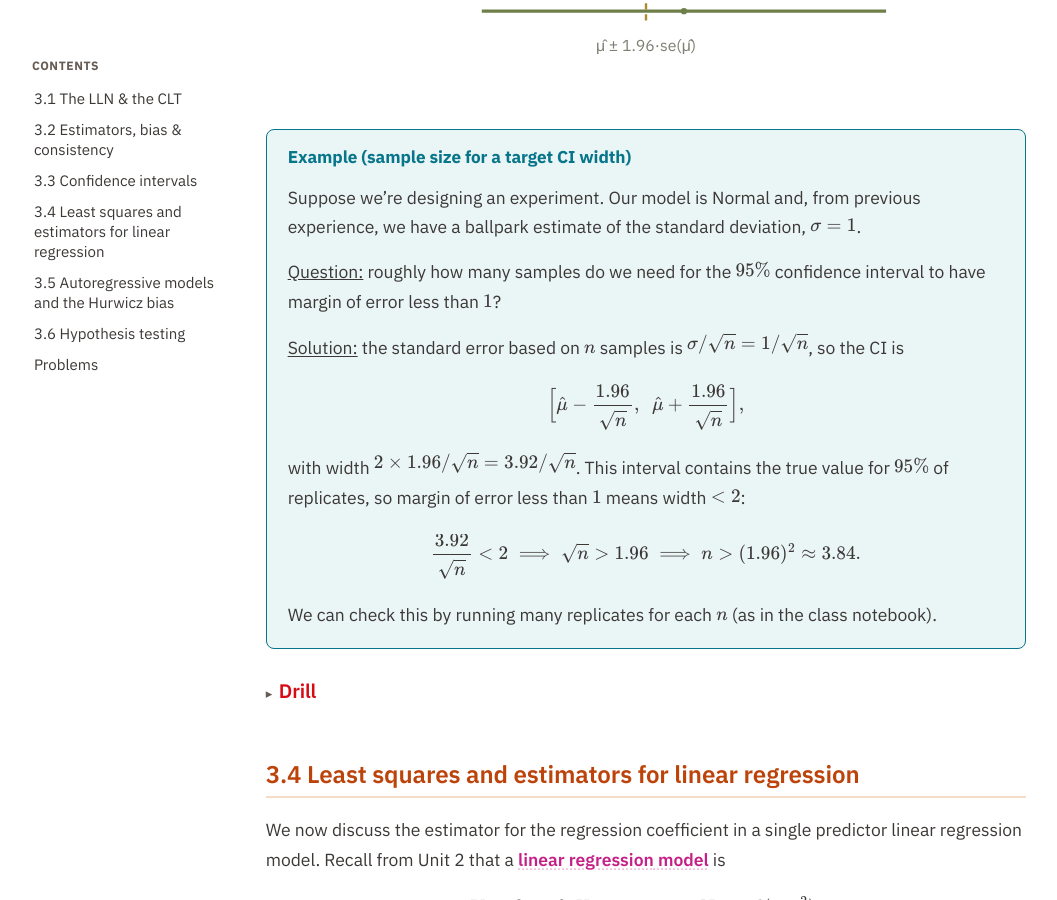
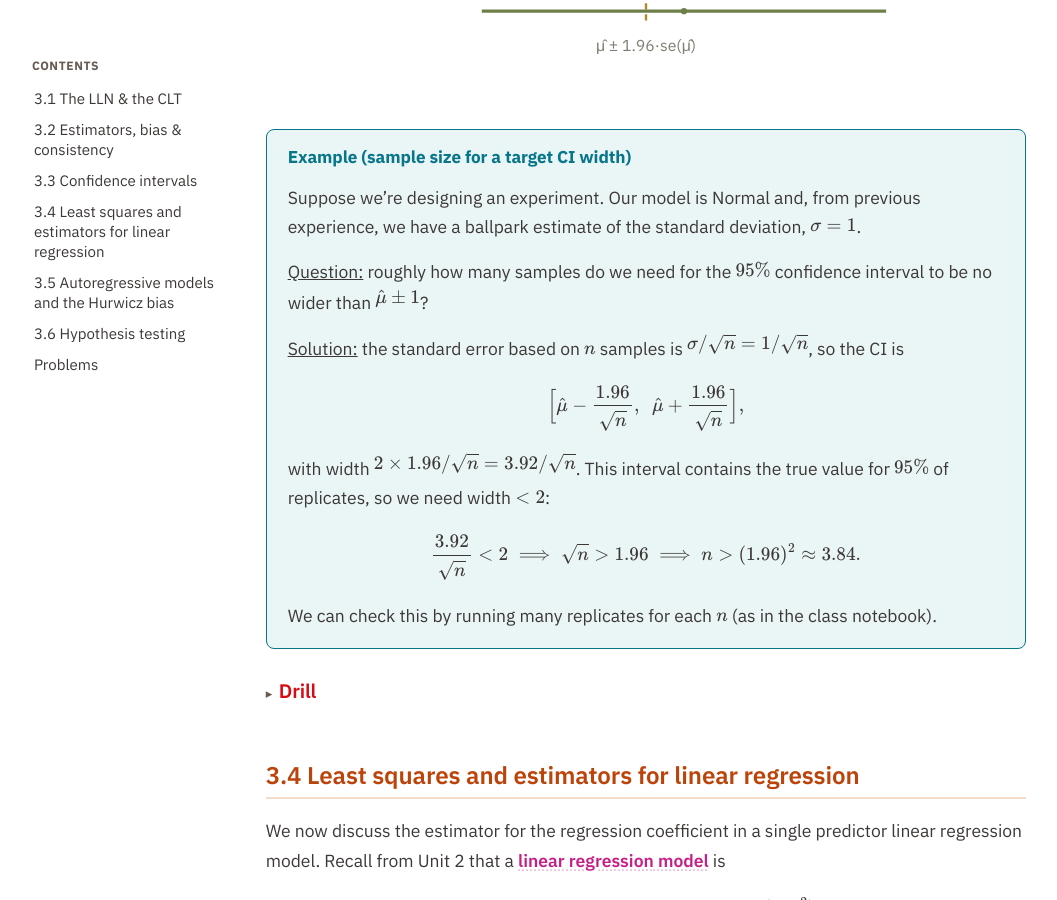
Before and after one commit to elevien/math50_2026, a Jekyll site: the page built from unit3/index.md, in a window 1280 px wide and 900 px high, scrolled down 9443 px. Shown: the whole window, without its empty margins (110-1167 px from the left). Built offline with Jekyll 4.4.1, drawn with Linux system fonts in a browser that asks for light colours.

Commit message:
Publish from math50_sandbox@4363ab0

```diff
--- a/unit3/index.md
+++ b/unit3/index.md
@@ -298,13 +298,13 @@ but this is different from the interval above, since here we've replaced $\hat\t
 
 Suppose we're designing an experiment. Our model is Normal and, from previous experience, we have a ballpark estimate of the standard deviation, $\sigma=1$.
 
-<u>Question:</u> roughly how many samples do we need for the $95\%$ confidence interval to have margin of error less than $1$?
+<u>Question:</u> roughly how many samples do we need for the $95\%$ confidence interval to be no wider than $\hat\mu\pm 1$?
 
 <u>Solution:</u> the standard error based on $n$ samples is $\sigma/\sqrt n = 1/\sqrt n$, so the CI is
 
 $$ \Big[\hat\mu - \frac{1.96}{\sqrt n},\ \ \hat\mu + \frac{1.96}{\sqrt n}\Big], $$
 
-with width $2\times 1.96/\sqrt n = 3.92/\sqrt n$. This interval contains the true value for $95\%$ of replicates, so margin of error less than $1$ means width $<2$:
+with width $2\times 1.96/\sqrt n = 3.92/\sqrt n$. This interval contains the true value for $95\%$ of replicates, so we need width $<2$:
 
 $$ \frac{3.92}{\sqrt n} < 2 \implies \sqrt n > 1.96 \implies n > (1.96)^2 \approx 3.84. $$
 
```
Also changed, not shown: exams.md (+1 -1 lines), 1 other file.
